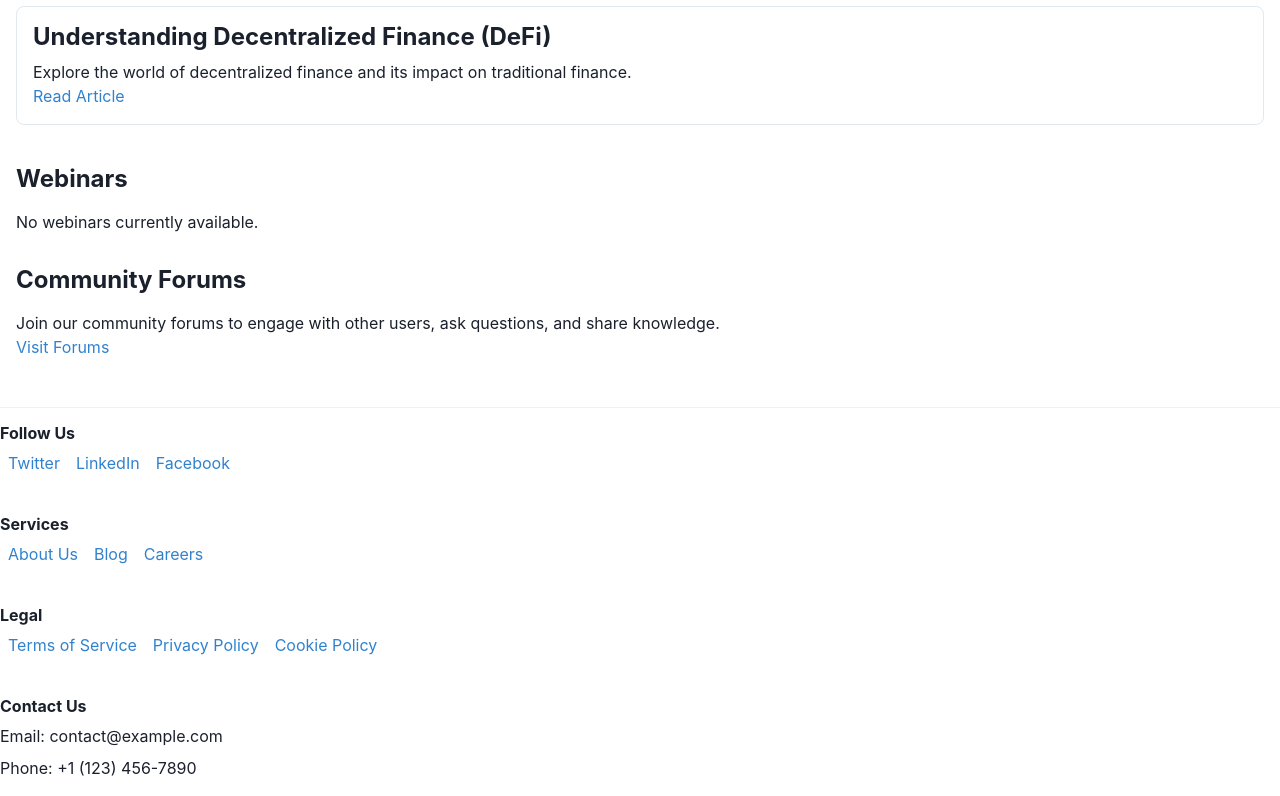
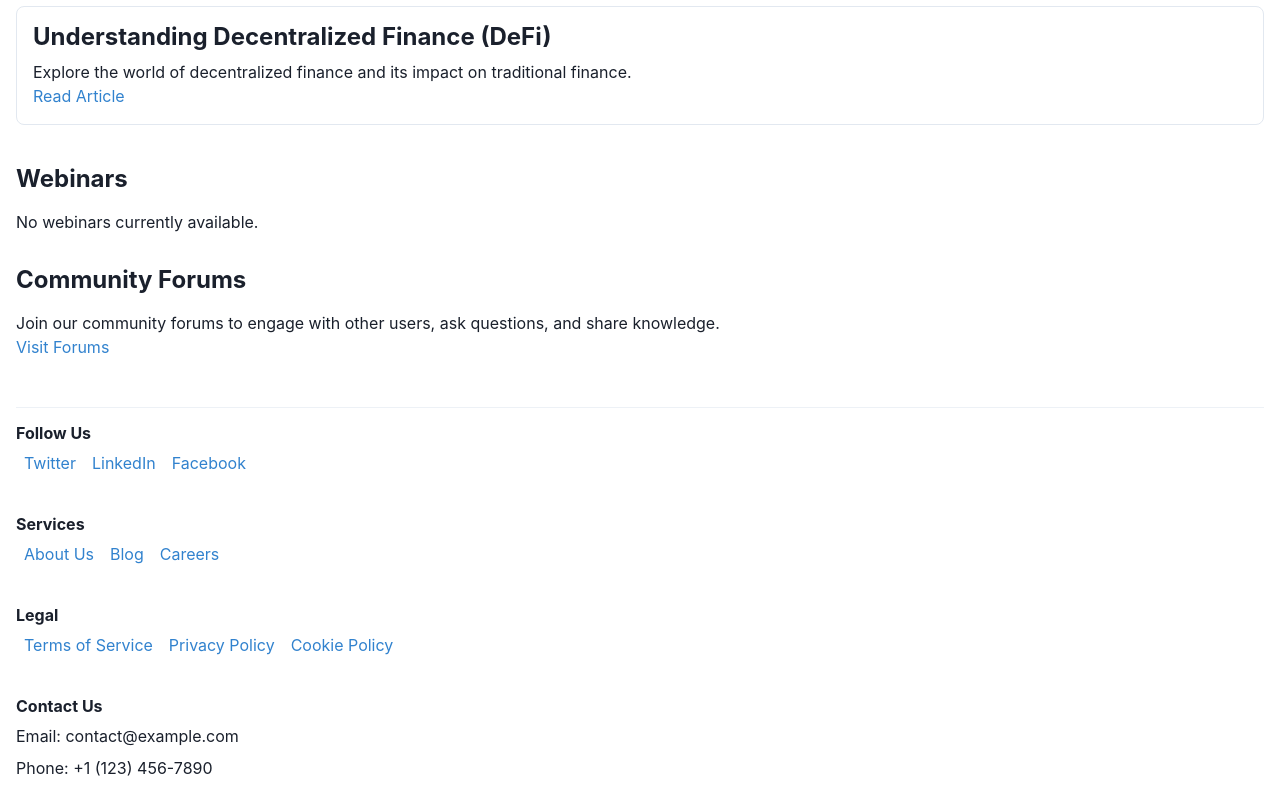
Before and after one commit to devnova777/crypto-connect, a React (Vite) app: page / in a window 1280 px wide. Shown: the part 2094-2890 px from the top of the page. Built offline with nearby package versions, Linux system fonts and the light colour scheme.

Commit message:
set padding x 4 in footer

```diff
--- a/src/components/footer.tsx
+++ b/src/components/footer.tsx
@@ -2,7 +2,7 @@ import { Box, Flex, Text, Link, Divider, VStack, Heading } from '@chakra-ui/reac
 
 const Footer = () => {
   return (
-    <Box as="footer" py="4" mt="auto">
+    <Box as="footer" py="4" px={'4'} mt="auto">
       <Divider mb="4" />
       <VStack spacing={{ base: '4', md: '8' }} align="start">
         {/* Social Links Section */}
```
